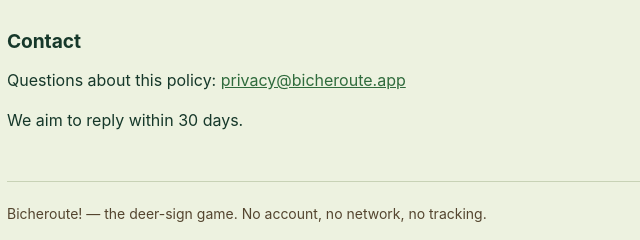
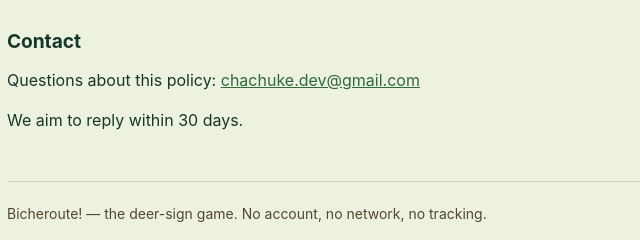
Before and after one commit to Chachuke/bicheroute-privacy-policy, a plain HTML site: page index.html in a window 1280 px wide. Shown: the part 3476-3716 px from the top of the page, 281-921 px from the left. Drawn offline with Linux system fonts and the light colour scheme.

Commit message:
updated email

```diff
--- a/index.html
+++ b/index.html
@@ -136,7 +136,7 @@
 <p>If the app ever changes in a way that affects this policy — for example if a future version adds an optional online feature — we will update this page and change the "Last updated" date at the top. Material changes will also be mentioned in the app's store release notes. Continuing to use the app after an update means you accept the revised policy.</p>
 
 <h2>Contact</h2>
-<p>Questions about this policy: <a href="mailto:privacy@bicheroute.app">privacy@bicheroute.app</a></p>
+<p>Questions about this policy: <a href="mailto:chachuke.dev@gmail.com">chachuke.dev@gmail.com</a></p>
 <p>We aim to reply within 30 days.</p>
 
 <hr>
```
